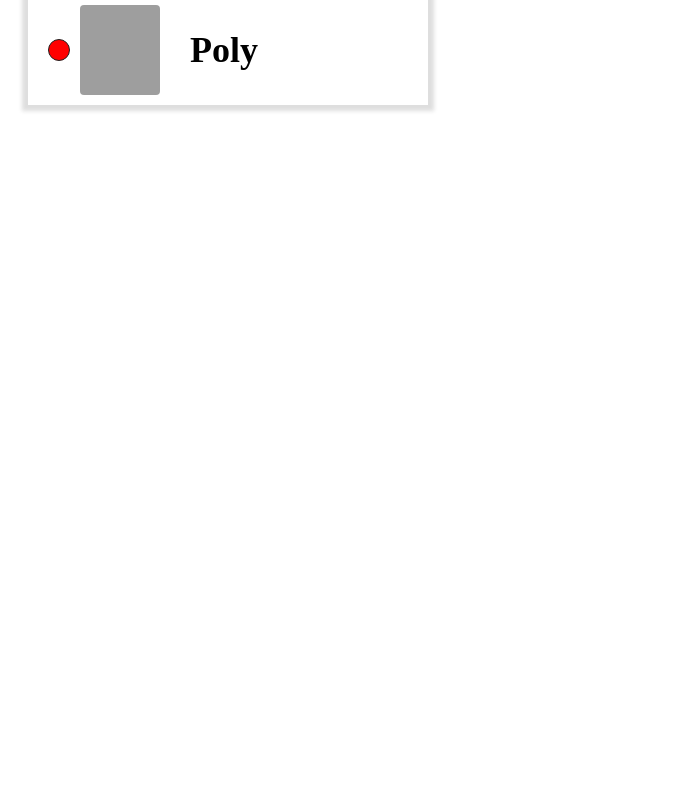
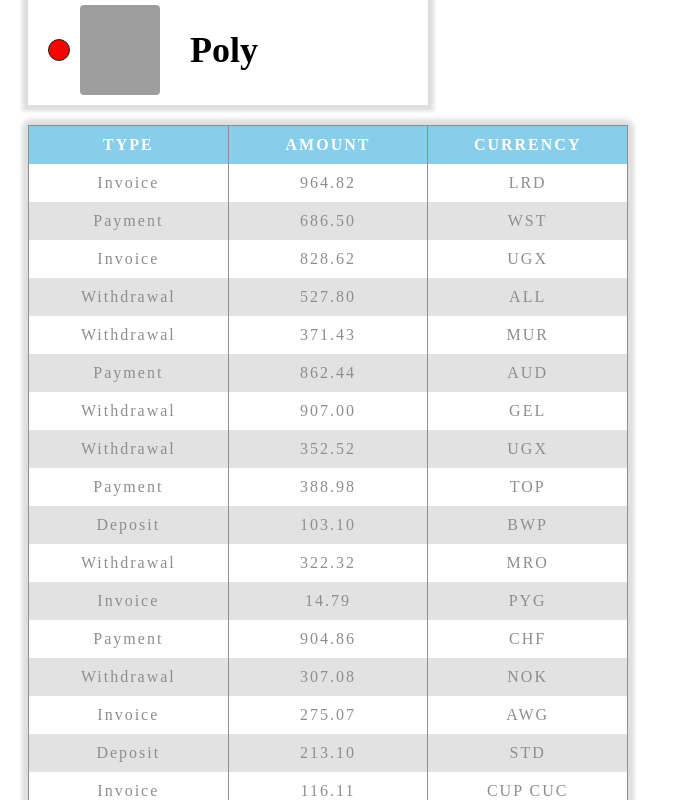
Before and after one commit to andriy-lanyk/goit-react-hw-01-components, a React (Create React App) app: page / in a window 1280 px wide. Shown: the part 1360-2160 px from the top of the page, without its empty margins (0-677 px from the left). Before the commit the page ends 1513 px from the top, so only its background shows below. Built offline with nearby package versions, Linux system fonts and the light colour scheme; grey boxes are pictures that could not be loaded.

Commit message:
Finished Task4

```diff
--- a/src/components/App/App.js
+++ b/src/components/App/App.js
@@ -2,7 +2,9 @@ import React from "react";
 import { Profile } from "../Task1/Profile/Profile";
 import { Statistics } from "../Task2/Section/Section";
 import { FriendList } from "../Task3/FriendList/FriendList";
+import { TransactionHistory } from "../Task4/TransactionsHistory/TransactionsHistory";
 import user from "../../data/user.json";
+import transactions from "../../data/transactions.json";
 import { Wrapper } from "./App.styles";
 
 const App = () => {
@@ -11,6 +13,7 @@ const App = () => {
       <Profile user={user} />
       <Statistics />
       <FriendList />
+      <TransactionHistory items={transactions} />
     </Wrapper>
   );
 };
--- /dev/null
+++ b/src/components/Task4/TableBody/TableBody.js
@@ -0,0 +1,18 @@
+import React from "react";
+import { BobyStyled, CellOfBody, RowOfBody } from "./TableBody.styled";
+
+export const TableBody = ({ transactions }) => {
+  return (
+    <BobyStyled>
+      {transactions.map(({ id, type, amount, currency }, i) => {
+        return (
+          <RowOfBody key={id} row={i + 1}>
+            <CellOfBody>{type}</CellOfBody>
+            <CellOfBody>{amount}</CellOfBody>
+            <CellOfBody>{currency}</CellOfBody>
+          </RowOfBody>
+        );
+      })}
+    </BobyStyled>
+  );
+};
--- /dev/null
+++ b/src/components/Task4/TableBody/TableBody.styled.js
@@ -0,0 +1,17 @@
+import styled from "@emotion/styled";
+
+const BobyStyled = styled.tbody`
+  color: #8e8e8e;
+  text-transform: capitalize;
+`;
+
+const RowOfBody = styled.tr`
+  background-color: ${(prop) => (prop.row % 2 === 0 ? "#e2e2e2" : "#ffffff")};
+`;
+
+const CellOfBody = styled.td`
+  padding: 10px;
+  border-right: 1px solid #8e8e8e;
+`;
+
+export { BobyStyled, CellOfBody, RowOfBody };
--- /dev/null
+++ b/src/components/Task4/TableHead/TableHead.js
@@ -0,0 +1,14 @@
+import React from "react";
+import { HeadOfTable, CellOfHead } from "../TableHead/TableHead.styled";
+
+export const TableHead = ({ type, amount, currency }) => {
+  return (
+    <HeadOfTable>
+      <tr>
+        <CellOfHead>{type}</CellOfHead>
+        <CellOfHead>{amount}</CellOfHead>
+        <CellOfHead>{currency}</CellOfHead>
+      </tr>
+    </HeadOfTable>
+  );
+};
--- /dev/null
+++ b/src/components/Task4/TableHead/TableHead.styled.js
@@ -0,0 +1,14 @@
+import styled from "@emotion/styled";
+
+const HeadOfTable = styled.thead`
+  text-transform: uppercase;
+  color: #ffffff;
+  background-color: skyblue;
+`;
+
+const CellOfHead = styled.th`
+  padding: 10px;
+  border-right: 1px solid #8e8e8e;
+`;
+
+export { HeadOfTable, CellOfHead };
--- /dev/null
+++ b/src/components/Task4/TransactionsHistory/TransactionsHistory.js
@@ -0,0 +1,15 @@
+import React from "react";
+import { TableHead } from "../TableHead/TableHead";
+import { TableBody } from "../TableBody/TableBody";
+import { TransactionsTable } from "../TransactionsHistory/TransactionsHistory.styled";
+
+export const TransactionHistory = ({ items }) => {
+  const [, type, amount, currency] = Object.keys(items[0]);
+
+  return (
+    <TransactionsTable>
+      <TableHead type={type} amount={amount} currency={currency} />
+      <TableBody transactions={items} />
+    </TransactionsTable>
+  );
+};
--- /dev/null
+++ b/src/components/Task4/TransactionsHistory/TransactionsHistory.styled.js
@@ -0,0 +1,12 @@
+import styled from "@emotion/styled";
+
+export const TransactionsTable = styled.table`
+  table-layout: fixed;
+  width: 600px;
+  border-collapse: collapse;
+  text-align: center;
+  letter-spacing: 2px;
+  box-shadow: 0 0 4px 6px #21212126;
+  border-radius: 4px;
+  border: 1px solid #8e8e8e;
+`;
--- /dev/null
+++ b/src/data/transactions.json
@@ -0,0 +1,122 @@
+[
+  {
+    "id": "1e0700a2-5183-4291-85cc-2065a036a683",
+    "type": "invoice",
+    "amount": "964.82",
+    "currency": "LRD"
+  },
+  {
+    "id": "a30f821b-4d25-4ff0-abdd-e340b3f0dd2b",
+    "type": "payment",
+    "amount": "686.50",
+    "currency": "WST"
+  },
+  {
+    "id": "44dca67a-8e5a-4798-bf8e-b15efd4e1abd",
+    "type": "invoice",
+    "amount": "828.62",
+    "currency": "UGX"
+  },
+  {
+    "id": "ea8ed3dc-2b68-4a53-905a-53ecb0adef33",
+    "type": "withdrawal",
+    "amount": "527.80",
+    "currency": "ALL"
+  },
+  {
+    "id": "ea76146a-0b00-4b80-bc02-a8c822176712",
+    "type": "withdrawal",
+    "amount": "371.43",
+    "currency": "MUR"
+  },
+  {
+    "id": "63ca02f9-d637-46b5-9237-f3b24425e029",
+    "type": "payment",
+    "amount": "862.44",
+    "currency": "AUD"
+  },
+  {
+    "id": "ed0263e8-59a5-4bf1-87e0-2bb88e53dc34",
+    "type": "withdrawal",
+    "amount": "907.00",
+    "currency": "GEL"
+  },
+  {
+    "id": "6013bad0-750c-4691-8bc2-d8f2b43969c4",
+    "type": "withdrawal",
+    "amount": "352.52",
+    "currency": "UGX"
+  },
+  {
+    "id": "252c7be4-8b06-4fa7-8d42-61fb835b70d5",
+    "type": "payment",
+    "amount": "388.98",
+    "currency": "TOP"
+  },
+  {
+    "id": "4eaab41b-b967-40ac-82ed-85fc66f646f1",
+    "type": "deposit",
+    "amount": "103.10",
+    "currency": "BWP"
+  },
+  {
+    "id": "9648a350-8469-42d5-8bf3-18090de5fe67",
+    "type": "withdrawal",
+    "amount": "322.32",
+    "currency": "MRO"
+  },
+  {
+    "id": "9c5c25fb-1a95-4b2f-8d1f-4c4426d677cc",
+    "type": "invoice",
+    "amount": "14.79",
+    "currency": "PYG"
+  },
+  {
+    "id": "43ef232c-80e9-4d6f-b48a-b22405620de3",
+    "type": "payment",
+    "amount": "904.86",
+    "currency": "CHF"
+  },
+  {
+    "id": "5161682e-e620-4019-ab0a-24ceb10fbd20",
+    "type": "withdrawal",
+    "amount": "307.08",
+    "currency": "NOK"
+  },
+  {
+    "id": "7b119d71-42e6-4c42-a141-6818b07bb9ff",
+    "type": "invoice",
+    "amount": "275.07",
+    "currency": "AWG"
+  },
+  {
+    "id": "a4f65722-65c4-4c28-b1f4-b8ed988bb205",
+    "type": "deposit",
+    "amount": "213.10",
+    "currency": "STD"
+  },
+  {
+    "id": "c6e5784b-0ca3-48d6-86e5-b5128af5a523",
+    "type": "invoice",
+    "amount": "116.11",
+    "currency": "CUP CUC"
+  },
+  {
+    "id": "c9ebed6a-3a02-4b49-ac0d-0534b51f2bfd",
+    "type": "invoice",
+    "amount": "878.67",
+    "currency": "HKD"
+  },
+  {
+    "id": "a4a98b0e-b22c-438b-9f83-de2df52110c8",
+    "type": "invoice",
+    "amount": "725.03",
+    "currency": "UYU UYI"
+  },
+  {
+    "id": "b39bfa7a-0166-4c47-94d6-87d20590f746",
+    "type": "payment",
+    "amount": "405.45",
+    "currency": "MDL"
+  }
+]
```
